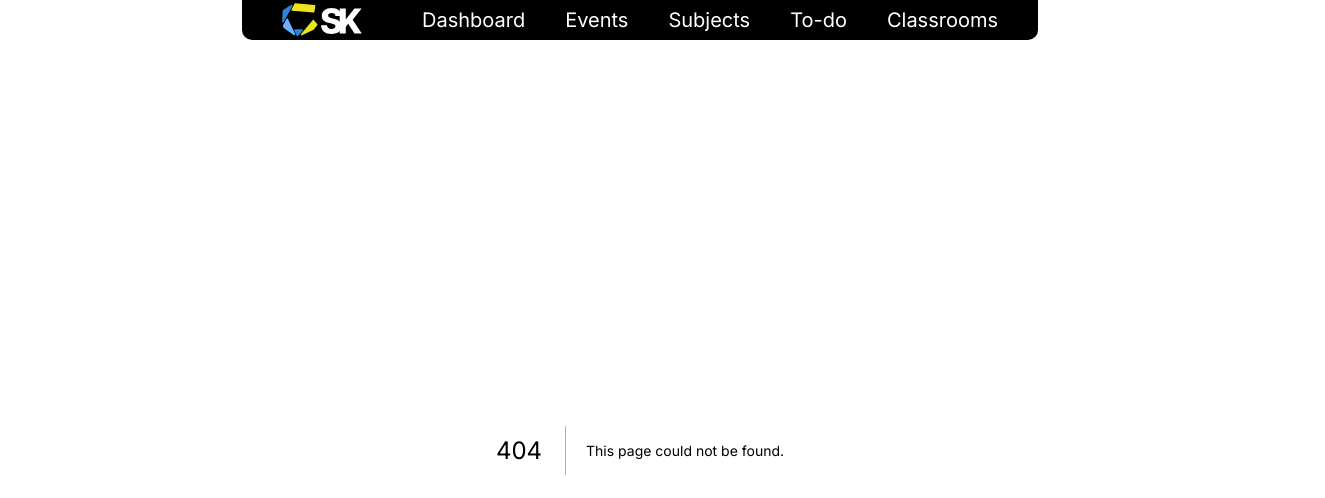
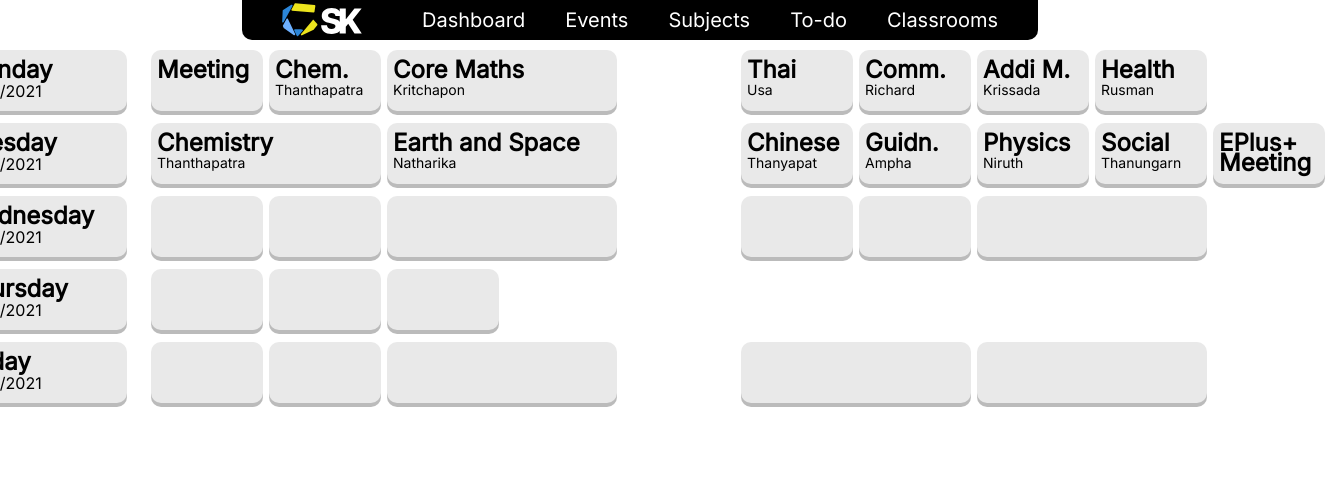
Before and after one commit to colony-school/Cschool-frontend, a Next.js app: page /schedule in a window 1280 px wide. Before the commit this address had no page. Shown: the top 498 px of the page, 1325 px wide, since content can reach past the window. Built offline with nearby package versions, Linux system fonts and the light colour scheme.

Commit message:
Complete schedule system

```diff
--- a/src/components/global/menu.tsx
+++ b/src/components/global/menu.tsx
@@ -6,7 +6,7 @@ import Image from "next/image";
 import styles from "../../styles/components/layout/menu.module.scss";
 
 // Photos import
-import logo from "../../../public/photos/logo.svg";
+import logo from "../../../public/pictures/logo.svg";
 
 interface MenuProps {
     pages: Array<{ name: string, url: string }>
--- /dev/null
+++ b/src/pages/schedule.tsx
@@ -0,0 +1,96 @@
+// External modules import
+import { NextPage } from "next";
+
+// Internal modules import
+import styles from "../styles/pages/schedule.module.scss";
+import scheduleStyles from "../styles/components/form/schedule.module.scss";
+
+type ScheduleProps = {
+    schedule: Array<Array<{ name: string, teacher: string, periodStart: number, duration?: number, isBlank?: boolean }>>
+}
+const Schedule = ({ schedule }: ScheduleProps) => {
+    type RowProps = {
+        row: Array<{ name: string, teacher: string, periodStart: number, duration?: number, isBlank?: boolean }>
+    }
+    const PeriodRow = ({ row }: RowProps) => {
+        return (
+            <div className={scheduleStyles["row-class"]}>{
+                row.map(period => (
+                    <div className={`${scheduleStyles["class"]} ${period.isBlank ? scheduleStyles[`class-${period.isBlank}`] : null}`}
+                        style={{ gridColumn: `${period.periodStart} / span ${period.duration || 1}` }}>
+                        <h3 className={scheduleStyles["class-name"]}>{period.name}</h3>
+                        <p className={scheduleStyles["class-teacher"]}>{period.teacher}</p>
+                    </div>
+                ))
+            }</div>
+        );
+    }
+
+    const days: Array<string> = ["Monday", "Tuesday", "Wednesday", "Thursday", "Friday"];
+
+    return (
+        <section className={`${styles["schedule"]} ${scheduleStyles["schedule"]}`}>
+            <div className={scheduleStyles["schedule"]}>{
+                schedule.map((row, index) => (
+                    <div className={scheduleStyles["row"]}>
+                        <div className={scheduleStyles["day"]}>
+                            <h2 className={scheduleStyles["day-name"]}>{days[index]}</h2>
+                            <time className={scheduleStyles["day-date"]}>18/10/2021</time>
+                        </div>
+                        <PeriodRow row={row} />
+                    </div>
+                ))
+            }</div>
+        </section>
+    );
+}
+
+const SchedulePage: NextPage = () => {
+    return (
+        <main>
+            <Schedule schedule={[
+                [
+                    { name: "Meeting", teacher: "", periodStart: 1 },
+                    { name: "Chem.", teacher: "Thanthapatra", periodStart: 2 },
+                    { name: "Core Maths", teacher: "Kritchapon", periodStart: 3, duration: 2 },
+                    { name: "", teacher: "", periodStart: 5, isBlank: true },
+                    { name: "Thai", teacher: "Usa", periodStart: 6 },
+                    { name: "Comm.", teacher: "Richard", periodStart: 7 },
+                    { name: "Addi M.", teacher: "Krissada", periodStart: 8 },
+                    { name: "Health", teacher: "Rusman", periodStart: 9 },
+                ],
+                [
+                    { name: "Chemistry", teacher: "Thanthapatra", periodStart: 1, duration: 2 },
+                    { name: "Earth and Space", teacher: "Natharika", periodStart: 3, duration: 2 },
+                    { name: "Chinese", teacher: "Thanyapat", periodStart: 6 },
+                    { name: "Guidn.", teacher: "Ampha", periodStart: 7 },
+                    { name: "Physics", teacher: "Niruth", periodStart: 8 },
+                    { name: "Social", teacher: "Thanungarn", periodStart: 9 },
+                    { name: "EPlus+ Meeting", teacher: "", periodStart: 10 },
+                ],
+                [
+                    { name: "", teacher: "", periodStart: 1 },
+                    { name: "", teacher: "", periodStart: 2 },
+                    { name: "", teacher: "", periodStart: 3, duration: 2 },
+                    { name: "", teacher: "", periodStart: 6 },
+                    { name: "", teacher: "", periodStart: 7 },
+                    { name: "", teacher: "", periodStart: 8, duration: 2 },
+                ],
+                [
+                    { name: "", teacher: "", periodStart: 1 },
+                    { name: "", teacher: "", periodStart: 2 },
+                    { name: "", teacher: "", periodStart: 3 },
+                ],
+                [
+                    { name: "", teacher: "", periodStart: 1 },
+                    { name: "", teacher: "", periodStart: 2 },
+                    { name: "", teacher: "", periodStart: 3, duration: 2 },
+                    { name: "", teacher: "", periodStart: 6, duration: 2 },
+                    { name: "", teacher: "", periodStart: 8, duration: 2 },
+                ]
+            ]} />
+        </main>
+    );
+}
+
+export default SchedulePage;
--- /dev/null
+++ b/src/styles/components/form/schedule.module.scss
@@ -0,0 +1,55 @@
+@use "../../abstracts/palette.scss" as p;
+@use "../../components/card.scss" as cc;
+
+.schedule {
+    display: flex;
+    flex-direction: column;
+    gap: 0.6rem;
+}
+
+.row {
+    display: flex;
+    flex-direction: row;
+    gap: 1.2rem;
+    &-class {
+        display: grid;
+        grid-template-columns: repeat(10, 5.6rem);
+        gap: 0.3rem;
+    }
+}
+
+.period {
+    @include cc.card();
+    padding: 0.5rem 0.3rem;
+    line-height: 1rem;
+}
+
+.day {
+    @extend .period;
+    width: 8rem;
+    &-name {
+        font-size: 1.2rem;
+    }
+    &-date {
+        font-size: 0.8rem;
+    }
+}
+
+.class {
+    @extend .period;
+    min-width: 5rem;
+    &-name {
+        font-size: 1.2rem;
+    }
+    &-teacher {
+        font-size: 0.7rem;
+    }
+}
+
+.class-true {
+    background: transparent;
+    box-shadow: none;
+    > .class-name, .class-teacher {
+        display: none;
+    }
+}
```
Also changed, not shown: public/pictures/logo.svg (renamed from public/photos/logo.svg), src/styles/pages/schedule.module.scss (added).
